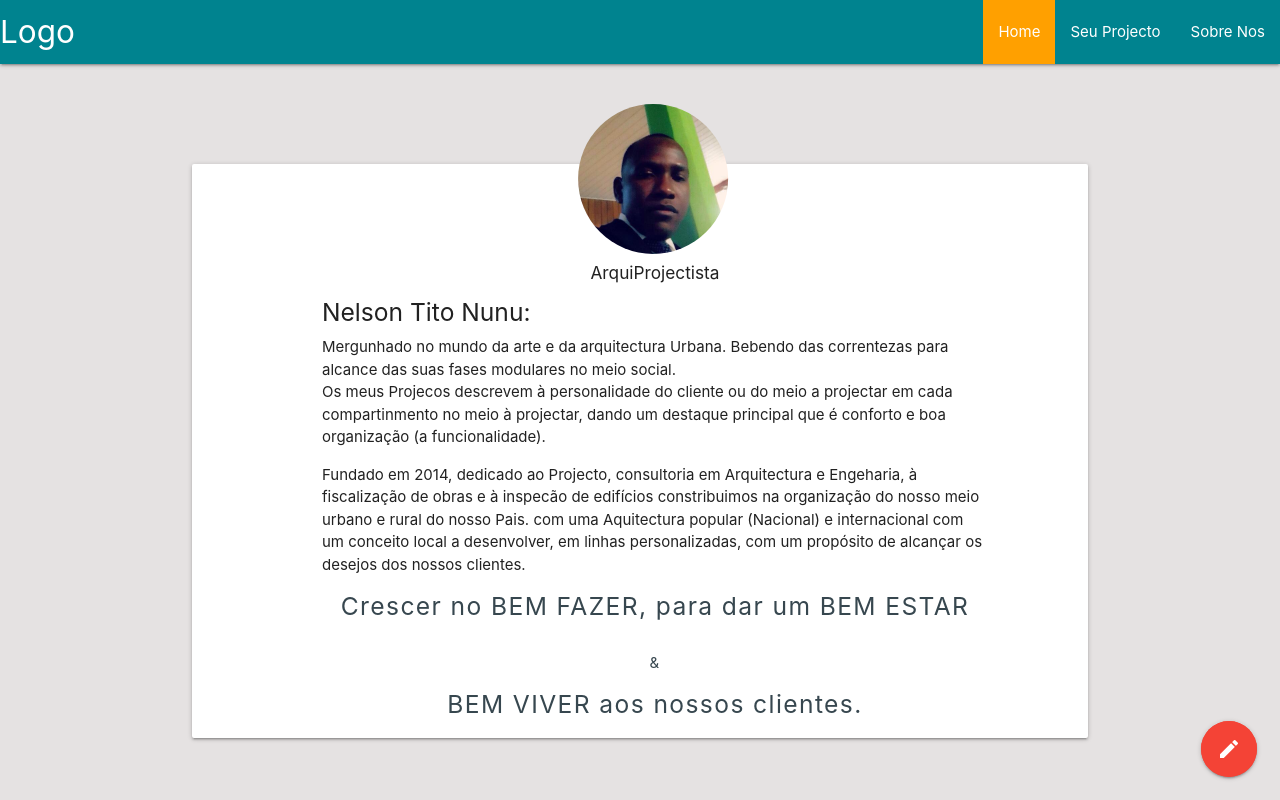
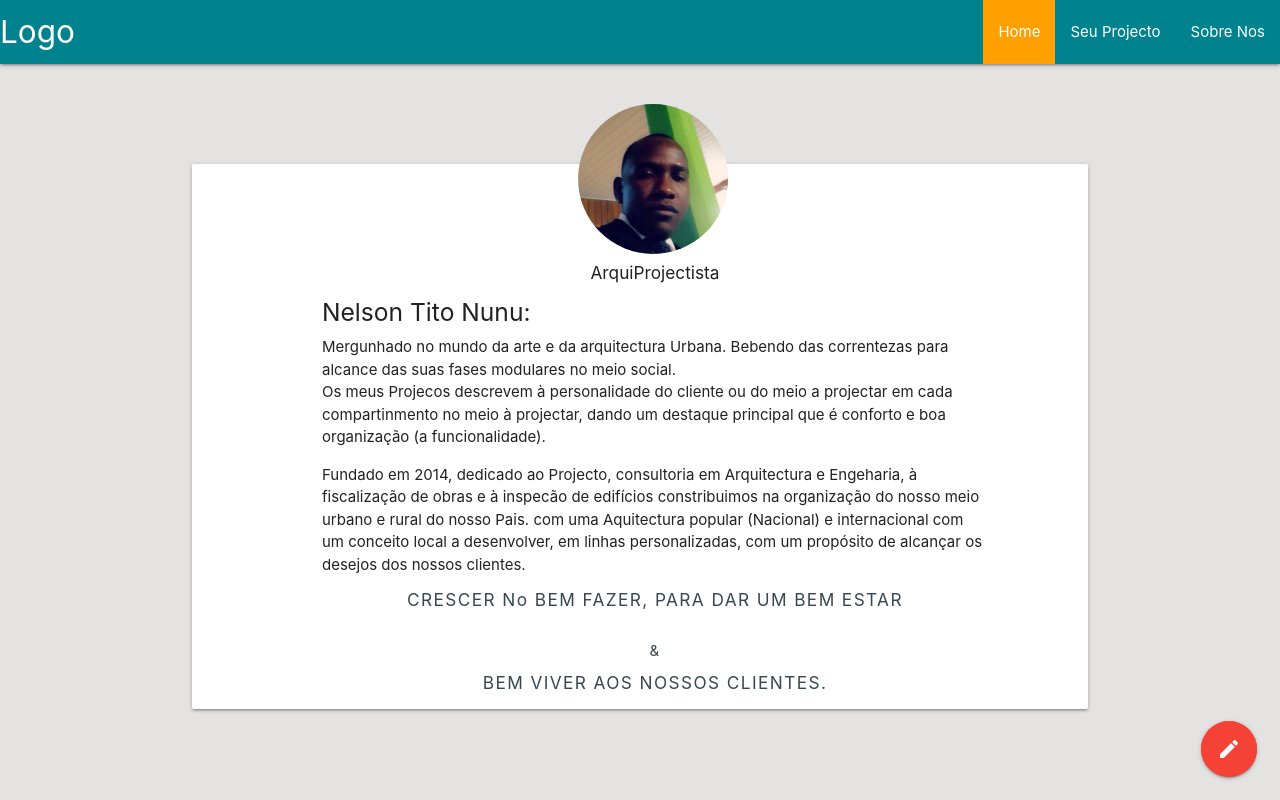
Before and after one commit to Tito-DM/elmoprojectos, a React (Create React App) app: page /about in a window 1280 px wide. Shown: the top 800 px of the page. Built offline with nearby package versions, Linux system fonts and the light colour scheme.

Commit message:
fix about page

```diff
--- a/src/components/About/About.js
+++ b/src/components/About/About.js
@@ -34,18 +34,10 @@ const AboutUs = () => {
 
 				</p>
 				<hgroup className="heading">
-				<h5  >Crescer no BEM FAZER, para dar um BEM ESTAR</h5><br/>
+				<h6  >CRESCER No BEM FAZER, PARA DAR UM BEM ESTAR</h6><br/>
 				&amp;
-					<h5>BEM VIVER  aos nossos clientes.</h5>
+					<h6>BEM VIVER  AOS NOSSOS CLIENTES.</h6>
 				</hgroup>
-
-						{/* <div className="contact_text">
-							<p>
-								Formado em Arquitecura na Universidade Agostinho net, realizou
-								varios projecto para differentes categorias nomiada mente de
-								casa, estapocos de lazer e outros
-							</p>
-						</div> */}
 
 				</div>
 
```
